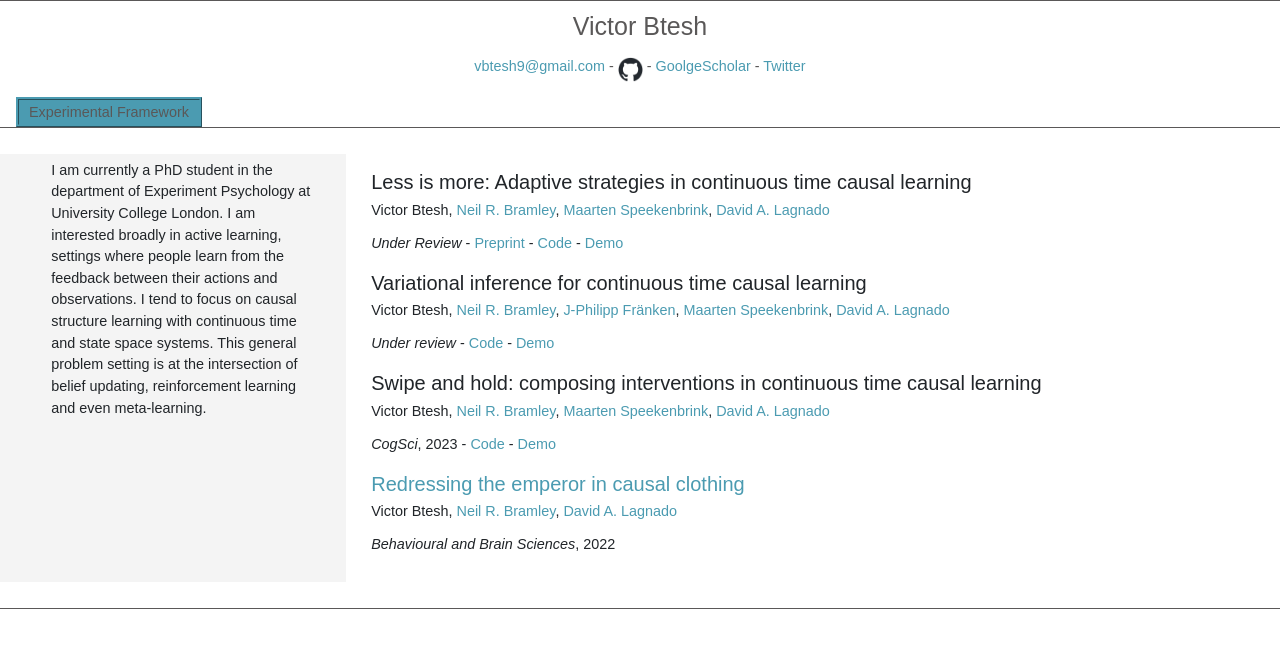
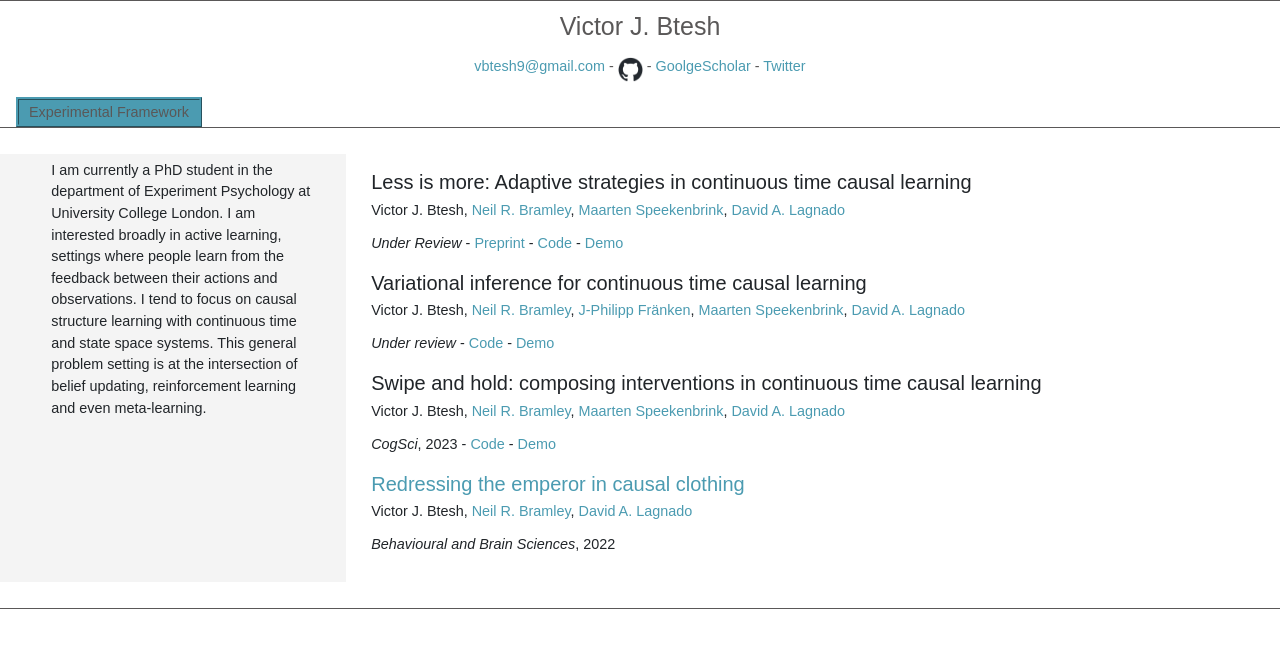
Before and after one commit to Vbtesh/vbtesh.github.io, a plain HTML site: page index.html in a window 1280 px wide. Drawn offline with nearby package versions, Linux system fonts and the light colour scheme; a script that the page names is missing; files whose address does not match are found by name.

Commit message:
name change

```diff
--- a/index.html
+++ b/index.html
@@ -36,7 +36,7 @@
 </div>
 
 <div id="header">
-	<h1>Victor Btesh</h1>
+	<h1>Victor J. Btesh</h1>
 
 	<p align="center">
 		<a href="mailto:vbtesh9@gmail.com">vbtesh9@gmail.com</a> -
@@ -60,7 +60,7 @@
 
         <h2>Less is more: Adaptive strategies in continuous time causal learning</h2>
         <p>
-			Victor Btesh,
+			Victor J. Btesh,
 			<a href='https://www.bramleylab.ppls.ed.ac.uk/member/neil/'>Neil R. Bramley</a>,
 			<a href='https://speekenbrink-lab.github.io/'>Maarten Speekenbrink</a>,
 			<a href="https://www.ucl.ac.uk/pals/people/david-lagnado">David A. Lagnado</a>
@@ -74,7 +74,7 @@
 
 		<h2>Variational inference for continuous time causal learning</h2>
         <p>
-			Victor Btesh,
+			Victor J. Btesh,
 			<a href='https://www.bramleylab.ppls.ed.ac.uk/member/neil/'>Neil R. Bramley</a>,
 			<a href="https://janphilippfranken.github.io/">J-Philipp Fränken</a>,
 			<a href='https://speekenbrink-lab.github.io/'>Maarten Speekenbrink</a>,
@@ -88,7 +88,7 @@
 
 		<h2>Swipe and hold: composing interventions in continuous time causal learning</h2>
         <p>
-			Victor Btesh,
+			Victor J. Btesh,
 			<a href='https://www.bramleylab.ppls.ed.ac.uk/member/neil/'>Neil R. Bramley</a>,
 			<a href='https://speekenbrink-lab.github.io/'>Maarten Speekenbrink</a>,
 			<a href="https://www.ucl.ac.uk/pals/people/david-lagnado">David A. Lagnado</a>
@@ -103,7 +103,7 @@
 			<a href="https://www.cambridge.org/core/journals/behavioral-and-brain-sciences/article/redressing-the-emperor-in-causal-clothing/1E62210D70E6BA52D88828D1396988B4">Redressing the emperor in causal clothing</a>
 		</h2>
         <p>
-			Victor Btesh,
+			Victor J. Btesh,
 			<a href='https://www.bramleylab.ppls.ed.ac.uk/member/neil/'>Neil R. Bramley</a>,
 			<a href="https://www.ucl.ac.uk/pals/people/david-lagnado">David A. Lagnado</a>
 		</p>
```
